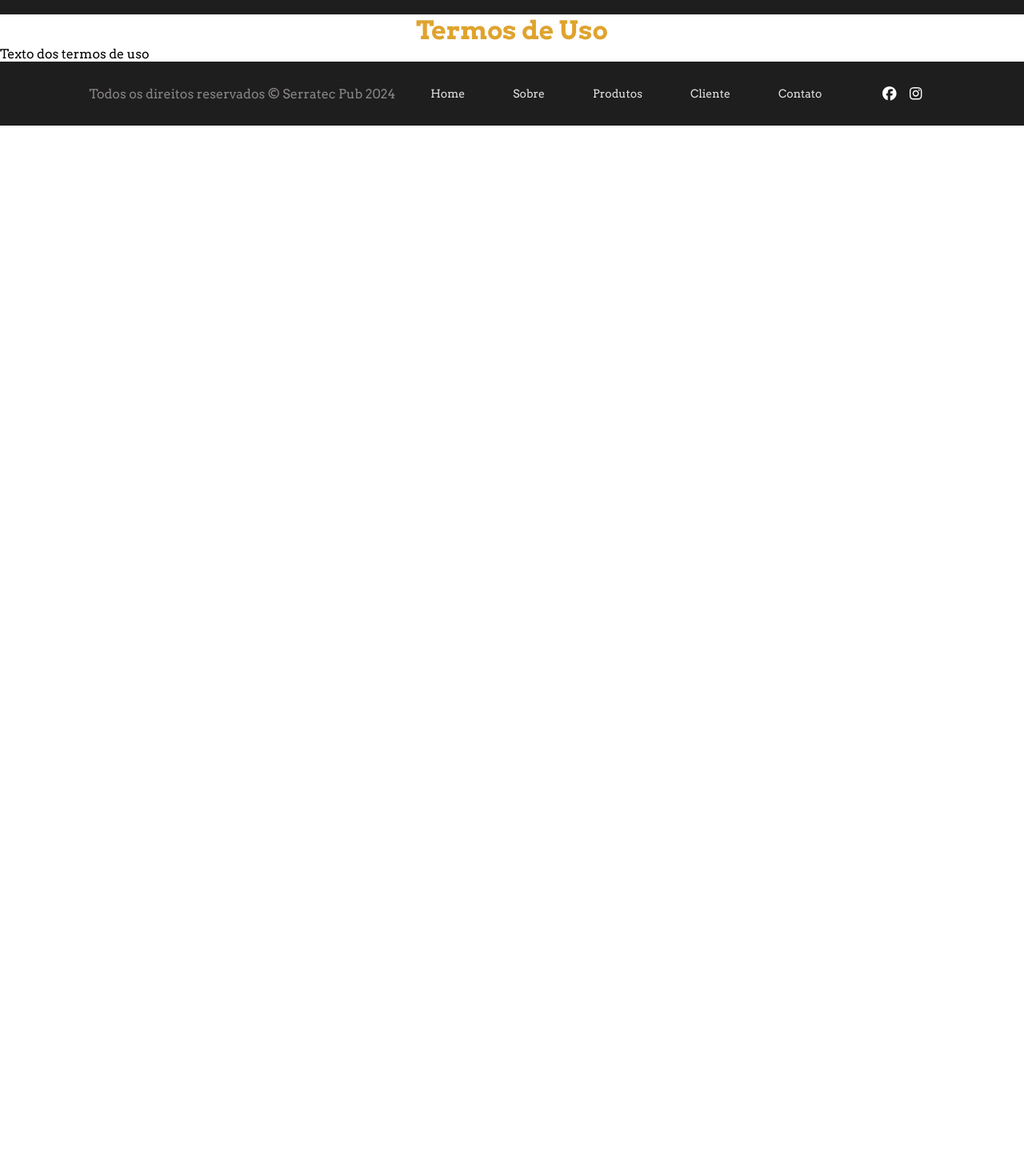
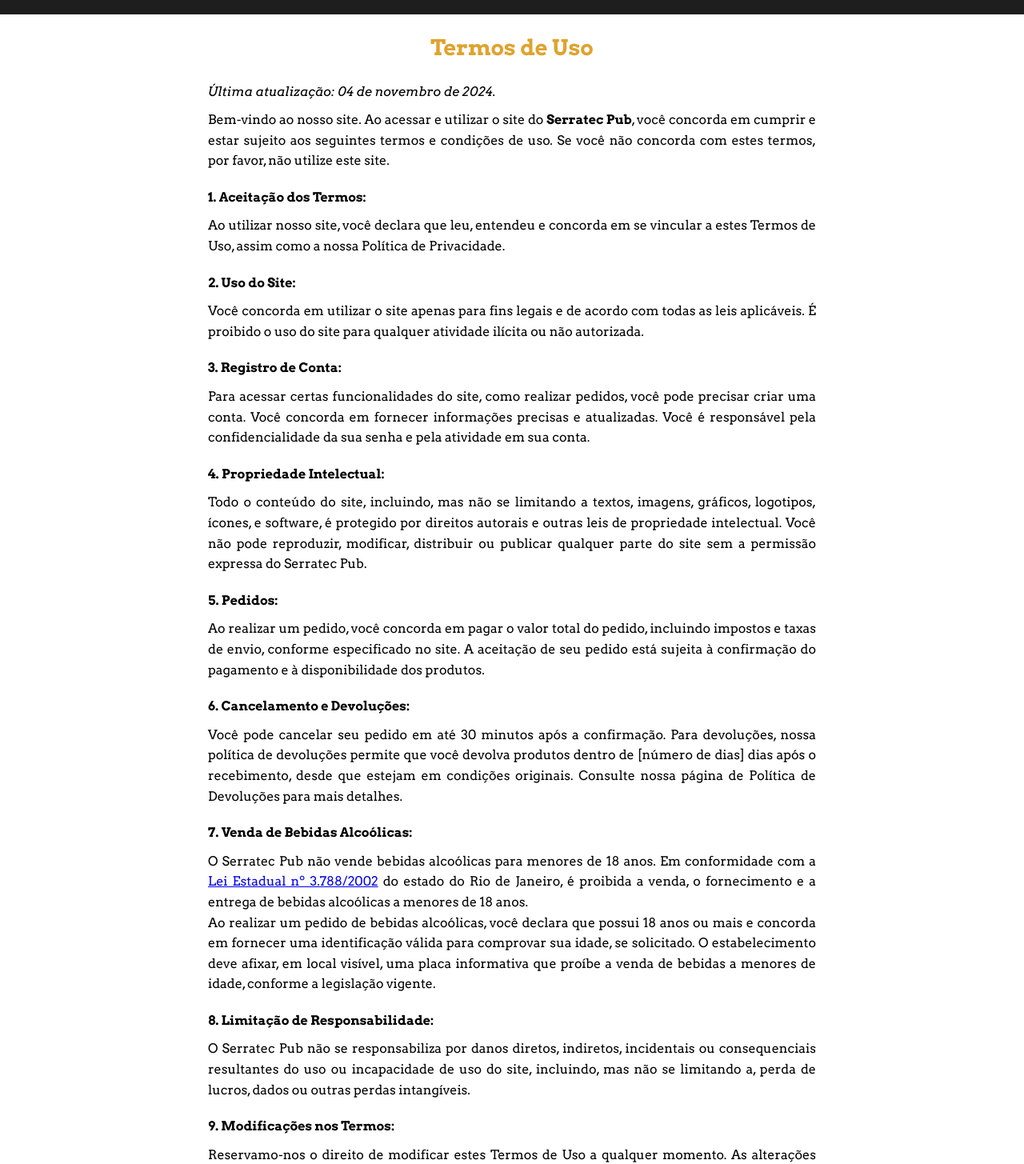
Before and after one commit to itsrerodrigs/serratec-web-react, a React (Vite) app in the folder SerratecPub-React/: page /termos-de-uso in a window 1280 px wide. Shown: the part 102-1557 px from the top of the page at 80% size. Before the commit the page ends 800 px from the top, so only its background shows below. Built offline with nearby package versions, Linux system fonts and the light colour scheme; a web font is replaced by a local one.

Commit message:
termos de uso

```diff
--- /dev/null
+++ b/SerratecPub-React/src/pages/TermosDeUso/TermosDeUso.modules.css
@@ -0,0 +1,36 @@
+.termos-de-uso {
+    max-width: 800px;
+    margin: 0 auto;
+    padding: 20px;
+    line-height: 1.6;
+    text-align: justify;
+  }
+
+  h1 {
+    font-size: 1.7em;
+    margin-bottom: 20px;
+  }
+
+  h3 {
+    font-size: 1rem;
+    margin-top: 20px;
+    margin-bottom: 10px;
+  }
+
+  p {
+    margin-bottom: 10px;
+  }
+
+  @media (max-width: 600px) {
+    .termos-de-uso {
+      padding: 15px;
+    }
+
+    h1 {
+      font-size: 1.5em;
+    }
+
+    h3 {
+      font-size: 1em;
+    }
+  }
--- a/SerratecPub-React/src/pages/TermosDeUso/TermosDeUsoPage.jsx
+++ b/SerratecPub-React/src/pages/TermosDeUso/TermosDeUsoPage.jsx
@@ -1,8 +1,47 @@
+import React from 'react';
+import './TermosDeUso.modules.css';
+
 export function TermosDeUsoPage() {
-    return(
-        <>
-            <h1>Termos de Uso</h1>
-            <p>Texto dos termos de uso</p>
-        </>
-    );
-}
+  return (
+    <div className="termos-de-uso">
+      <h1>Termos de Uso</h1>
+      <p><i>Última atualização: 04 de novembro de 2024.</i></p>
+      <p>
+        Bem-vindo ao nosso site. Ao acessar e utilizar o site do <b>Serratec Pub</b>, você concorda em cumprir e estar sujeito aos seguintes termos e condições de uso. Se você não concorda com estes termos, por favor, não utilize este site.
+      </p>
+        <p>
+        <h3>1. Aceitação dos Termos:</h3>
+        Ao utilizar nosso site, você declara que leu, entendeu e concorda em se vincular a estes Termos de Uso, assim como a nossa Política de Privacidade.
+        <br />
+        <h3>2. Uso do Site:</h3>
+        Você concorda em utilizar o site apenas para fins legais e de acordo com todas as leis aplicáveis. É proibido o uso do site para qualquer atividade ilícita ou não autorizada.
+        <br />
+        <h3>3. Registro de Conta:</h3>
+        Para acessar certas funcionalidades do site, como realizar pedidos, você pode precisar criar uma conta. Você concorda em fornecer informações precisas e atualizadas. Você é responsável pela confidencialidade da sua senha e pela atividade em sua conta.
+        <br />
+        <h3>4. Propriedade Intelectual:</h3>
+        Todo o conteúdo do site, incluindo, mas não se limitando a textos, imagens, gráficos, logotipos, ícones, e software, é protegido por direitos autorais e outras leis de propriedade intelectual. Você não pode reproduzir, modificar, distribuir ou publicar qualquer parte do site sem a permissão expressa do Serratec Pub.
+        <br />
+        <h3>5. Pedidos:</h3>
+        Ao realizar um pedido, você concorda em pagar o valor total do pedido, incluindo impostos e taxas de envio, conforme especificado no site. A aceitação de seu pedido está sujeita à confirmação do pagamento e à disponibilidade dos produtos.
+        <br />
+        <h3>6. Cancelamento e Devoluções:</h3>
+        Você pode cancelar seu pedido em até 30 minutos após a confirmação. Para devoluções, nossa política de devoluções permite que você devolva produtos dentro de [número de dias] dias após o recebimento, desde que estejam em condições originais. Consulte nossa página de Política de Devoluções para mais detalhes.
+        <br />
+        <h3>7. Venda de Bebidas Alcoólicas:</h3>
+        O Serratec Pub não vende bebidas alcoólicas para menores de 18 anos. Em conformidade com a <a href="https://www.legisweb.com.br/legislacao/?id=227261">Lei Estadual nº 3.788/2002</a> do estado do Rio de Janeiro, é proibida a venda, o fornecimento e a entrega de bebidas alcoólicas a menores de 18 anos.
+        <br />
+        Ao realizar um pedido de bebidas alcoólicas, você declara que possui 18 anos ou mais e concorda em fornecer uma identificação válida para comprovar sua idade, se solicitado. O estabelecimento deve afixar, em local visível, uma placa informativa que proíbe a venda de bebidas a menores de idade, conforme a legislação vigente.
+        <br />
+        <h3>8. Limitação de Responsabilidade:</h3> O Serratec Pub não se responsabiliza por danos diretos, indiretos, incidentais ou consequenciais resultantes do uso ou incapacidade de uso do site, incluindo, mas não se limitando a, perda de lucros, dados ou outras perdas intangíveis.
+        <br />
+        <h3>9. Modificações nos Termos:</h3> Reservamo-nos o direito de modificar estes Termos de Uso a qualquer momento. As alterações serão publicadas nesta página e entrarão em vigor imediatamente. É sua responsabilidade revisar periodicamente os Termos de Uso para estar ciente de quaisquer alterações.
+        <br />
+        <h3>10. Política de Privacidade:</h3> A coleta e o uso de informações pessoais estão sujeitos à nossa Política de Privacidade, que é parte integrante destes Termos de Uso. Ao utilizar nosso site, você concorda com a coleta e o uso de suas informações conforme descrito em nossa Política de Privacidade.
+        <br />
+        <h3>11. Links para Sites de Terceiros:</h3> O site pode conter links para sites de terceiros que não são de nossa responsabilidade. Não endossamos, aprovamos ou garantimos a precisão ou confiabilidade de qualquer informação, produto ou serviço contido em tais sites.
+        <br />
+        <h3>12. Contato:</h3> Se você tiver dúvidas ou comentários sobre estes Termos de Uso ou problemas com o seu pedido, entre em contato conosco pelo e-mail contato@serratecpub.com.br.</p>
+    </div>
+  );
+};
```
Also changed, not shown: 1 other file (tests, documents, lock files or other folders).
